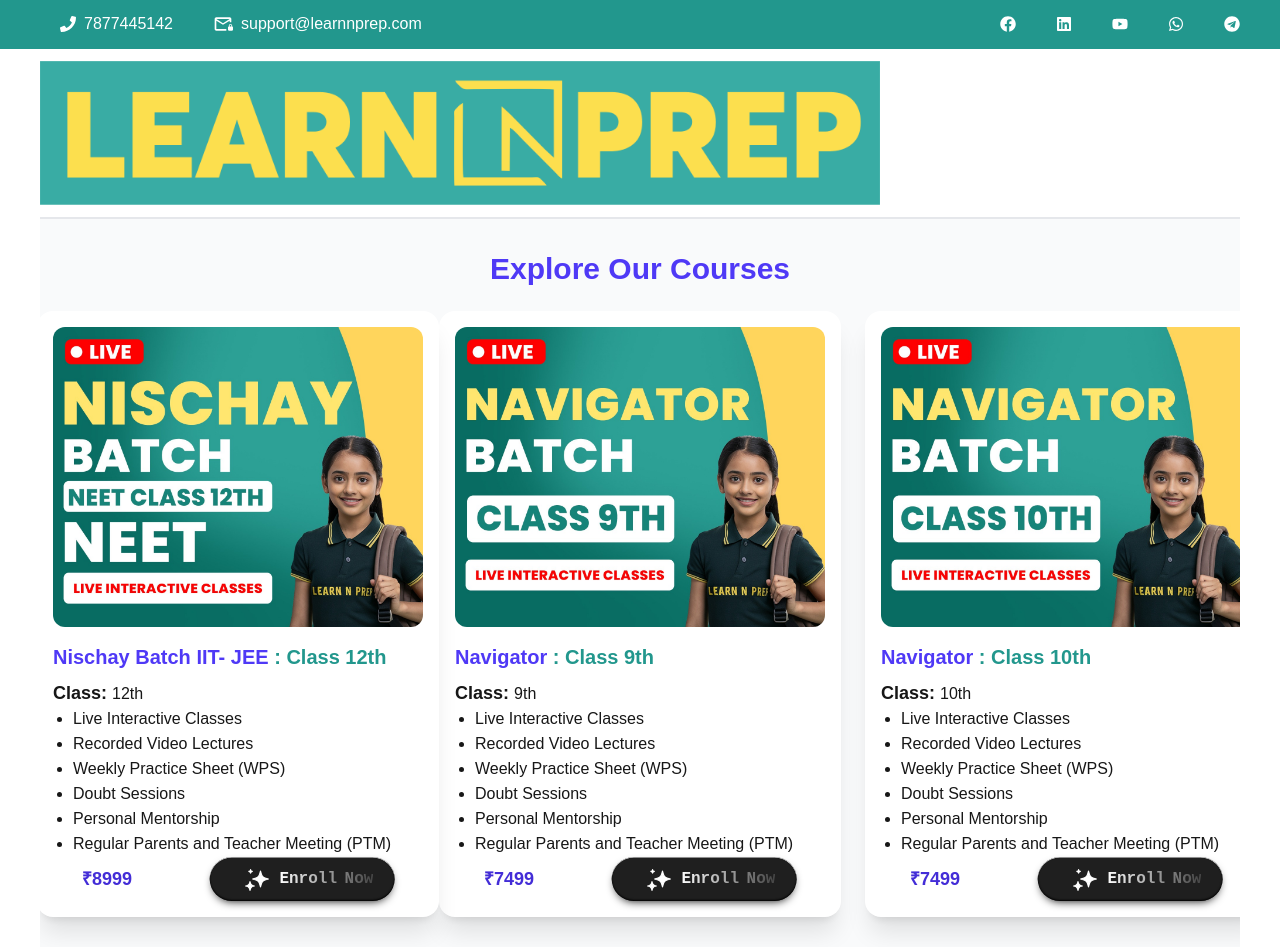
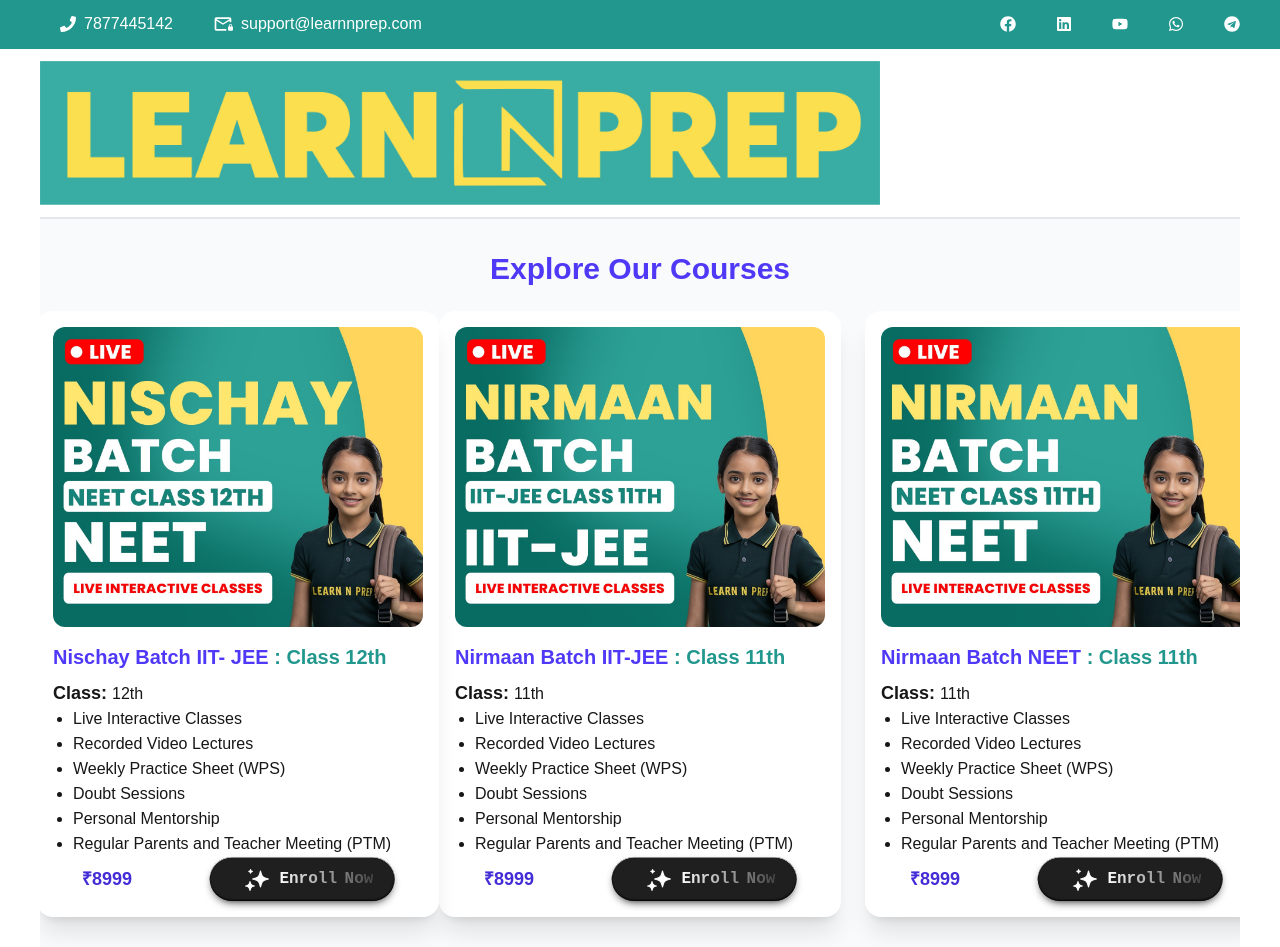
Before and after one commit to jeevijay-developers/lnp_landing_page, a Next.js app: page / in a window 1280 px wide. Shown: the top 947 px of the page. Built offline with nearby package versions, Linux system fonts and the light colour scheme.

Commit message:
coupons added

```diff
--- a/package.json
+++ b/package.json
@@ -22,6 +22,7 @@
     "react": "^19.0.0",
     "react-dom": "^19.0.0",
     "react-icons": "^5.5.0",
+    "react-spinners": "^0.17.0",
     "react-toast": "^1.0.3"
   },
   "devDependencies": {
--- a/src/components/forms/Form.tsx
+++ b/src/components/forms/Form.tsx
@@ -15,33 +15,35 @@
   Alert,
 } from "@mui/material";
 // import { toast } from "react-toastify";
-import { submitCourseRequest } from "@/server/api";
+import { submitCourseRequest, verifyCoupon } from "@/server/api";
 import { CourseContext } from "@/context/courseContext";
 import { toast } from "react-toast";
+import LoaderOne from "../spinners/LoaderOne";
 
 const availableCourses = [
-  { name: "Navigator 9th", price: 7499 },
-  { name: "Navigator 10th", price: 7499 },
+  // { name: "Navigator 9th", price: 7499 },
+  // { name: "Navigator 10th", price: 7499 },
   { name: "Nirmaan Batch IIT-JEE 11th", price: 8999 },
   { name: "Nirmaan Batch NEET 11th", price: 8999 },
   { name: "Nischay  Batch NEET 12th", price: 8999 },
   { name: "Nischay Batch IIT- JEE 12th", price: 8999 },
 ];
 
-const validCoupons: Record<string, number> = {
-  LNP10: 0.2,
-};
+// const validCoupons: Record<string, number> = {
+//   LNP10: 0.2,
+// };
 
 const ModernForm = () => {
   const [name, setName] = useState("");
   const [mobile, setMobile] = useState("");
   const [course, setCourse] = useState(availableCourses[0]);
   const [query, setQuery] = useState("");
-  const [coupon, setCoupon] = useState("LNP10");
+  const [coupon, setCoupon] = useState("");
   const [discount, setDiscount] = useState(0);
   const [appliedCoupon, setAppliedCoupon] = useState("");
   const [loading, setLoading] = useState(false);
   const context = useContext(CourseContext);
+  const [applyingCoupons, setApplyingCoupons] = useState(false);
 
   useEffect(() => {
     if (context.title) {
@@ -51,15 +53,22 @@
   }, [context]);
 
   const handleApplyCoupon = () => {
-    const code = coupon.trim().toUpperCase();
-    if (validCoupons[code]) {
-      setDiscount(500);
-      setAppliedCoupon(code);
-    } else {
-      setDiscount(0);
-      setAppliedCoupon("");
-      toast.error("Invalid coupon code!");
-    }
+    setApplyingCoupons(true);
+    verifyCoupon(coupon)
+      .then((res) => {
+        console.log(res);
+
+        setAppliedCoupon(coupon);
+        setDiscount(res.coupon.value);
+      })
+      .catch((err) => {
+        console.log(err);
+
+        toast.warn("Sorry Coupon not found 😓😓😓");
+      })
+      .finally(() => {
+        setApplyingCoupons(false);
+      });
   };
 
   const handleCheckout = () => {
@@ -159,13 +168,17 @@
               value={coupon}
               onChange={(e) => setCoupon(e.target.value)}
             />
-            <Button variant="contained" onClick={handleApplyCoupon}>
-              Apply
-            </Button>
+            {applyingCoupons ? (
+              <LoaderOne />
+            ) : (
+              <Button variant="contained" onClick={handleApplyCoupon}>
+                Apply
+              </Button>
+            )}
           </Box>
-          <div className="text-green-500 text-[10px]">
+          {/* <div className="text-green-500 text-[10px]">
             get upto 500 off with LNP10 coupon 🎉✨✨
-          </div>
+          </div> */}
           {appliedCoupon && (
             <Alert severity="success">
               Coupon <strong>{appliedCoupon}</strong> applied! 🎉
--- /dev/null
+++ b/src/components/spinners/LoaderOne.tsx
@@ -0,0 +1,17 @@
+import React from "react";
+import { BounceLoader } from "react-spinners";
+
+const LoaderOne = () => {
+  return (
+    <div>
+      <BounceLoader
+        color="#0085ff"
+        cssOverride={{}}
+        size={35}
+        speedMultiplier={1}
+      />
+    </div>
+  );
+};
+
+export default LoaderOne;
--- a/src/data/courses.ts
+++ b/src/data/courses.ts
@@ -7,37 +7,37 @@
 };
 
 const courses: Course[] = [
-  {
-    title: "Navigator",
-    class: "9th",
-    image: "/imgs/c1.jpeg",
-    description: `
-    <ul >
-        <li>Live Interactive Classes</li>
-        <li> Recorded Video Lectures</li>
-        <li>Weekly Practice Sheet (WPS)</li>
-        <li>Doubt Sessions</li>
-        <li>Personal Mentorship</li>
-        <li>Regular Parents and Teacher Meeting (PTM)</li>
-      </ul>`,
-    price: 7499,
-  },
-  {
-    title: "Navigator",
-    class: "10th",
-    image: "/imgs/c2.jpeg",
-    description: `
-    <ol type="1">
-        <li>Live Interactive Classes</li>
-        <li> Recorded Video Lectures</li>
-  <li>Weekly Practice Sheet (WPS)</li>
-  <li>Doubt Sessions</li>
-  <li>Personal Mentorship</li>
-  <li>Regular Parents and Teacher Meeting (PTM)</li>
-      </ol>
-      `,
-    price: 7499,
-  },
+  // {
+  //   title: "Navigator",
+  //   class: "9th",
+  //   image: "/imgs/c1.jpeg",
+  //   description: `
+  //   <ul >
+  //       <li>Live Interactive Classes</li>
+  //       <li> Recorded Video Lectures</li>
+  //       <li>Weekly Practice Sheet (WPS)</li>
+  //       <li>Doubt Sessions</li>
+  //       <li>Personal Mentorship</li>
+  //       <li>Regular Parents and Teacher Meeting (PTM)</li>
+  //     </ul>`,
+  //   price: 7499,
+  // },
+  // {
+  //   title: "Navigator",
+  //   class: "10th",
+  //   image: "/imgs/c2.jpeg",
+  //   description: `
+  //   <ol type="1">
+  //       <li>Live Interactive Classes</li>
+  //       <li> Recorded Video Lectures</li>
+  // <li>Weekly Practice Sheet (WPS)</li>
+  // <li>Doubt Sessions</li>
+  // <li>Personal Mentorship</li>
+  // <li>Regular Parents and Teacher Meeting (PTM)</li>
+  //     </ol>
+  //     `,
+  //   price: 7499,
+  // },
   {
     title: "Nirmaan Batch IIT-JEE",
     class: "11th",
--- a/src/server/api.js
+++ b/src/server/api.js
@@ -10,3 +10,21 @@
     throw err;
   }
 };
+
+export const getAllCoupons = async () => {
+  try {
+    const response = apiClient.get("/api/coupon/get-all");
+    return response;
+  } catch (err) {
+    throw err;
+  }
+};
+
+export const verifyCoupon = async (coupon) => {
+  try {
+    const response = await apiClient.get(`/api/coupon/check/${coupon}`);
+    return response.data;
+  } catch (err) {
+    throw err;
+  }
+};
```
Also changed, not shown: 1 other file (tests, documents, lock files or other folders).
